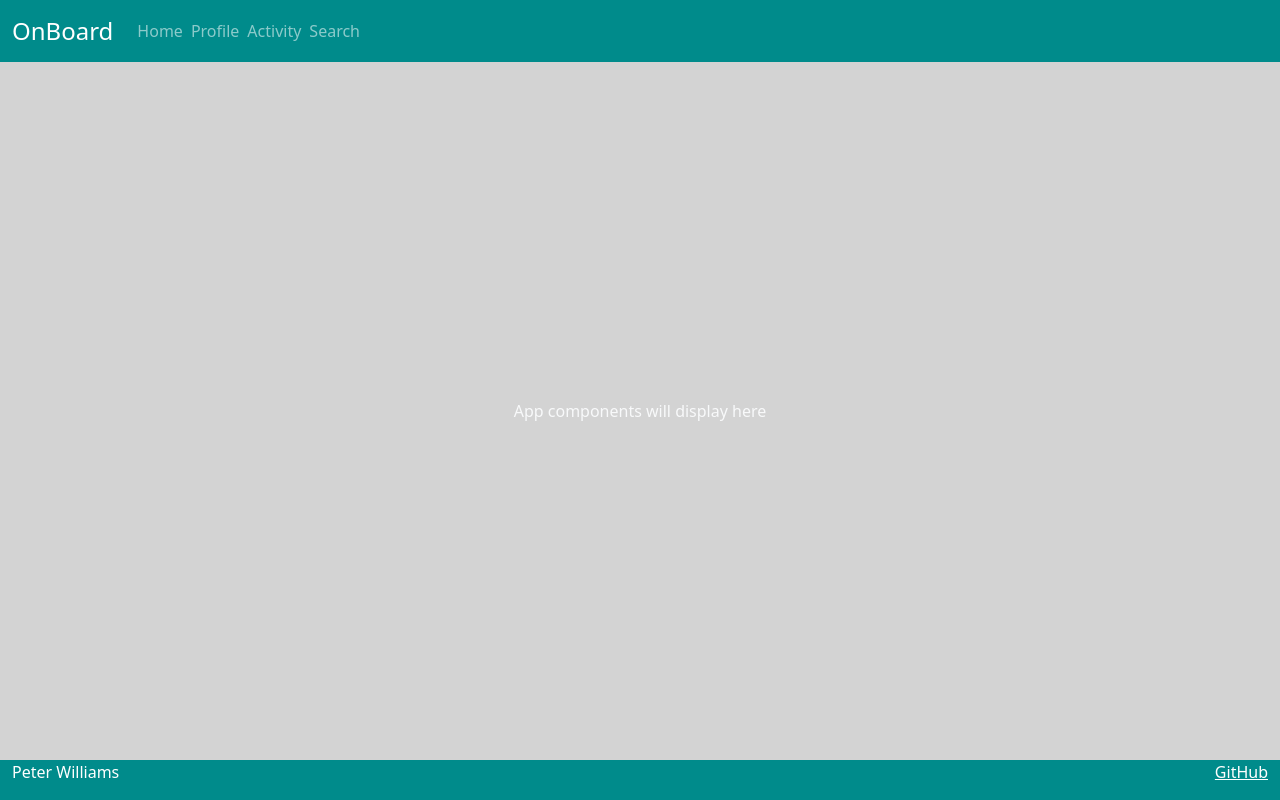
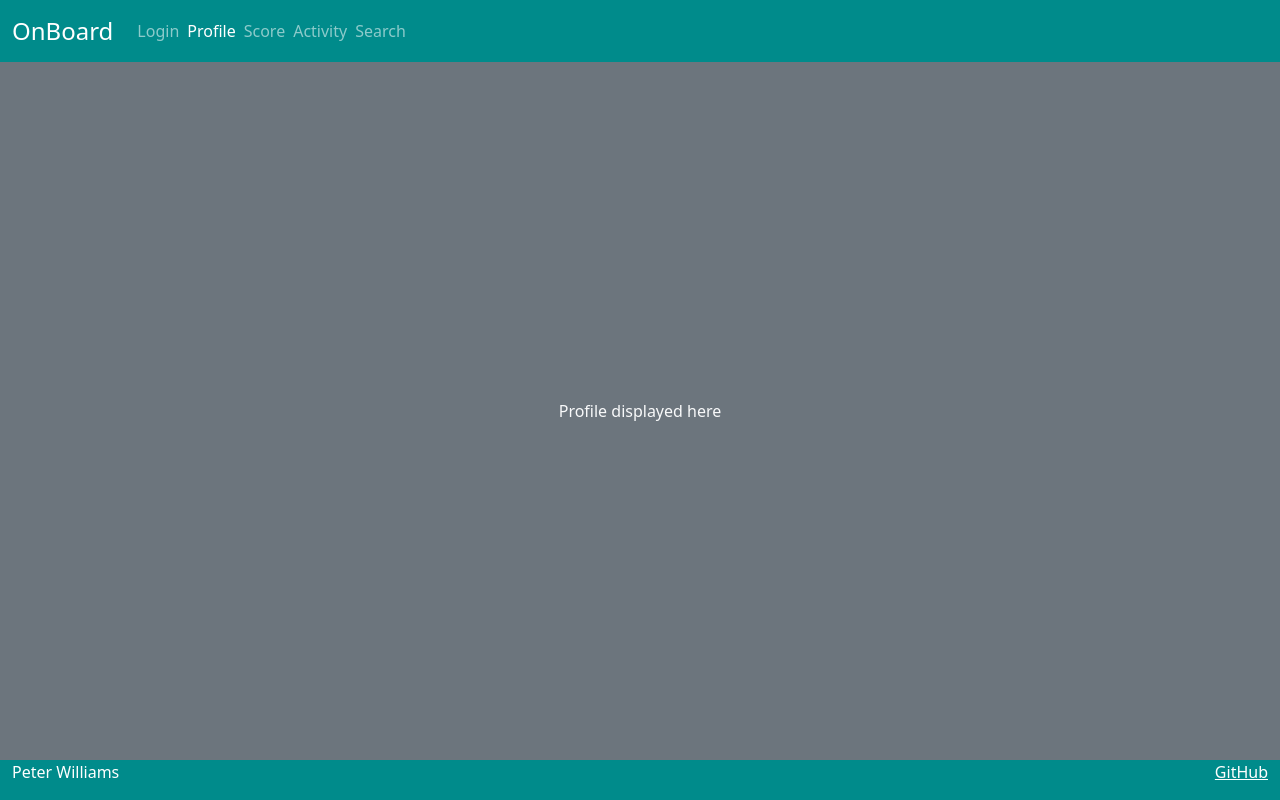
Before and after one commit to peterjwms/startup, a React (Vite) app: page /profile in a window 1280 px wide. Built offline with nearby package versions, Linux system fonts and the light colour scheme.

Commit message:
app routing

```diff
--- a/src/app.jsx
+++ b/src/app.jsx
@@ -1,48 +1,71 @@
 import React from 'react';
+import { BrowserRouter, NavLink, Route, Routes } from 'react-router-dom';
+import { Login } from './login/login';
+import { Profile } from './profile/profile';
+import { Score } from './score/score';
+import { Notifications } from './notifications/notifications';
+import { Search } from './search/search';
 import 'bootstrap/dist/css/bootstrap.min.css';
 import './app.css';
 
 export default function App() {
+  // const root = ReactDOM.createRoot(document.getElementById('root'));
   return (
+    <BrowserRouter>
       <div className='body bg-dark text-light'>
         <header className="container-fluid">
           <nav className="navbar fixed-top navbar-dark">
             <div className="navbar-brand">OnBoard</div>
             <menu className="navbar-nav">
               <li className='nav-item'>
-                            <a href="index.html" className="nav-link">
-                                Home
-                            </a>
+                <NavLink to="" className="nav-link">
+                  Login
+                </NavLink>
               </li>
               <li className='nav-item'>
-                            <a href="profile.html" className="nav-link">
+                <NavLink to="profile" className="nav-link">
                   Profile
-                            </a>
+                </NavLink>
               </li>
               <li className='nav-item'>
-                            <a href="notifications.html" className="nav-link">
-                                Activity
-                            </a>
+                <NavLink to="score" className="nav-link">
+                  Score
+                </NavLink>
               </li>
               <li className='nav-item'>
-                            <a href="search.html" className="nav-link">
+                <NavLink to="notifications" className="nav-link">
+                  Activity
+                </NavLink>
+              </li>
+              <li className='nav-item'>
+                <NavLink to="search" className="nav-link">
                   Search
-                            </a>
+                </NavLink>
               </li>
             </menu>
           </nav>
         </header>
 
-            <main className='container-fluid'>App components will display here</main>
+        <Routes>
+          <Route path="/" element={<Login />} exact />
+          <Route path="/profile" element={<Profile />} />
+          <Route path="/score" element={<Score />} />
+          <Route path="/notifications" element={<Notifications />} />
+          <Route path="/search" element={<Search />} />
+          <Route path="*" element={<NotFound/>} />
+        </Routes>
 
         <footer className="container-fluid">
-                {/* <div className='container-fluid'> */}
           <span className='text-reset'>Peter Williams</span>
           <a className='text-reset' href="https://github.com/peterjwms/startup" target="_blank">
             GitHub
           </a>
-                {/* </div> */}
         </footer>
       </div>
+    </BrowserRouter>
   );
 }
+
+function NotFound() {
+  return <main className='container-fluid bg-secondary text-center'>404: Return to sender. Address unknown.</main>;
+}
```
Lines whose indentation alone changed are shown as unchanged.
